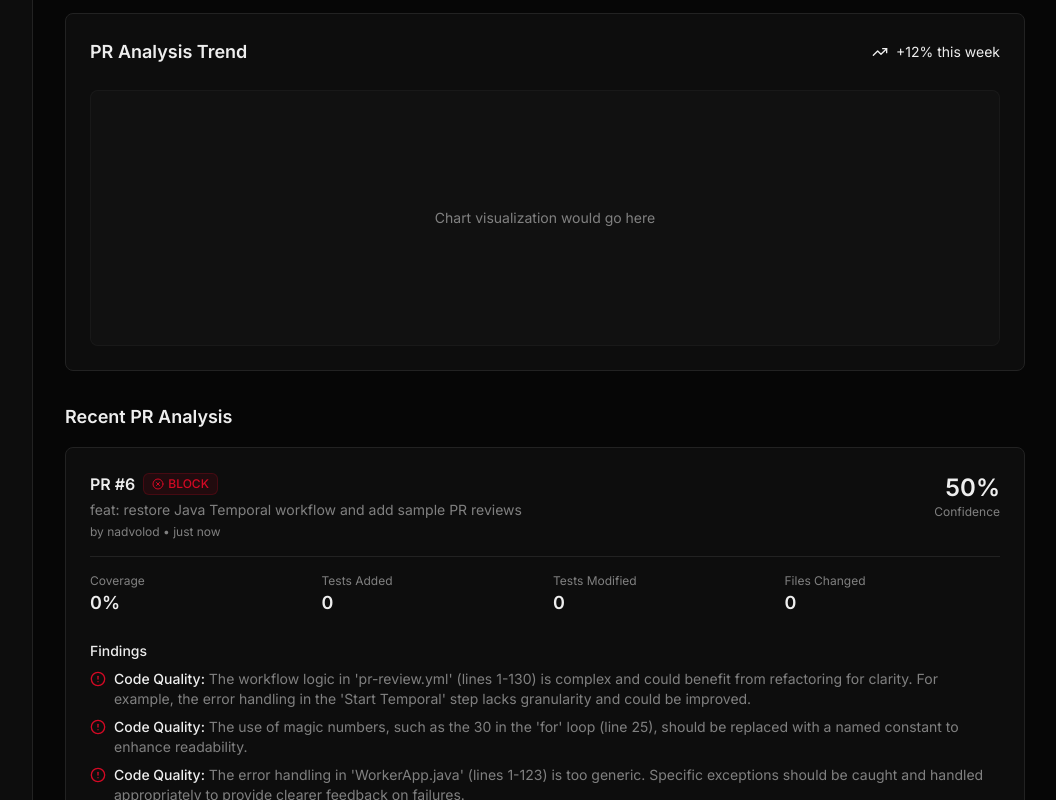
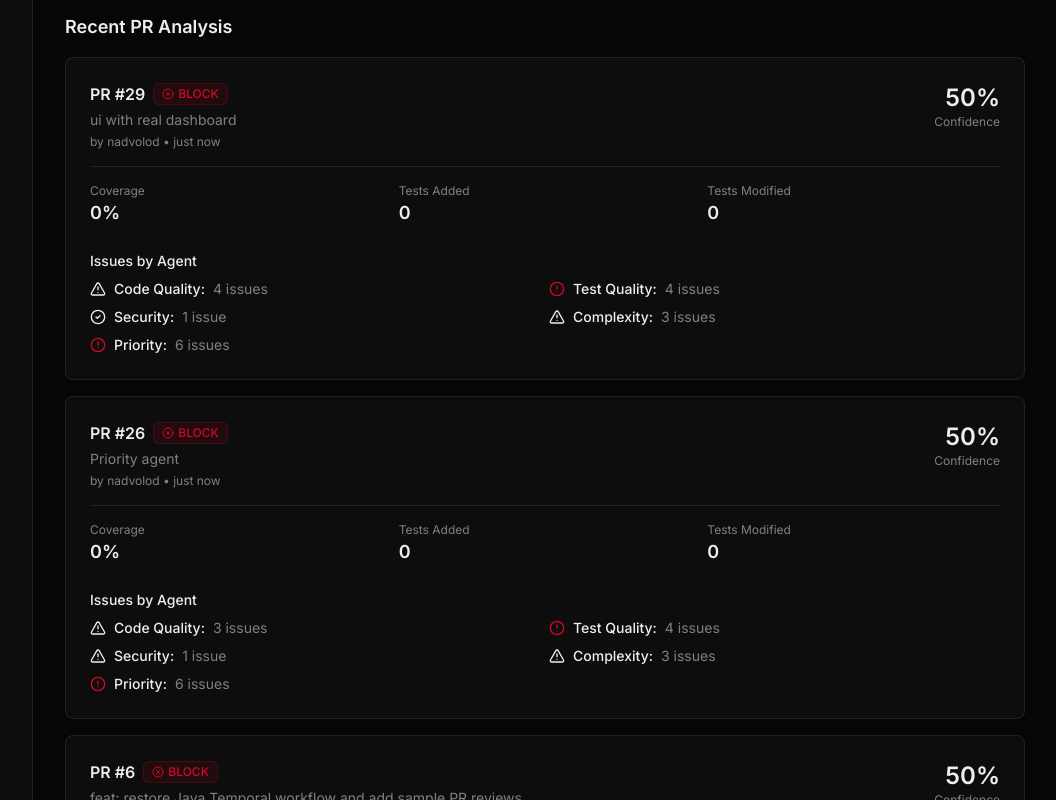
Before and after one commit to nadvolod/ultimate-code-metrics, a Next.js app: page /dashboard in a window 1280 px wide. Shown: the part 340-1140 px from the top of the page, without its empty margins (223-1279 px from the left). Built offline with nearby package versions, Linux system fonts and the light colour scheme.

Commit message:
fix ui bugs related to analytics

```diff
--- a/app/dashboard/page.tsx
+++ b/app/dashboard/page.tsx
@@ -5,7 +5,7 @@ import { MetricCard } from "@/components/metric-card"
 import { ReportPanel } from "@/components/report-panel"
 import { dashboardMetrics, recentReports as mockReports } from "@/lib/mock-data"
 import type { TestReport } from "@/lib/types/review"
-import { TrendingUp, Loader2, RefreshCw } from "lucide-react"
+import { Loader2, RefreshCw } from "lucide-react"
 import type { DashboardMetrics } from "@/app/api/metrics/route"
 
 export default function DashboardPage() {
@@ -138,20 +138,6 @@ export default function DashboardPage() {
         </div>
       </div>
 
-      {/* Chart Placeholder */}
-      <div className="bg-card border border-border rounded-lg p-6 animate-fade-in">
-        <div className="flex items-center justify-between mb-6">
-          <h2 className="text-lg font-semibold text-foreground">PR Analysis Trend</h2>
-          <div className="flex items-center gap-2 text-sm text-success">
-            <TrendingUp size={16} />
-            <span>+12% this week</span>
-          </div>
-        </div>
-        <div className="h-64 flex items-center justify-center bg-muted/30 rounded-lg border border-border/50">
-          <p className="text-muted-foreground text-sm">Chart visualization would go here</p>
-        </div>
-      </div>
-
       {/* Recent Reports */}
       <div>
         <h2 className="text-lg font-semibold text-foreground mb-4">Recent PR Analysis</h2>
--- a/components/report-panel.tsx
+++ b/components/report-panel.tsx
@@ -1,5 +1,5 @@
 import { StatusBadge } from "./status-badge"
-import { AlertCircle, CheckCircle2, AlertTriangle } from "lucide-react"
+import { AlertCircle, CheckCircle2, AlertTriangle, ExternalLink } from "lucide-react"
 
 interface ReportPanelProps {
   prNumber: number
@@ -39,6 +39,12 @@ export function ReportPanel({
     low: { icon: CheckCircle2, color: "text-success" },
   }
 
+  // Build GitHub PR URL if repo config is available
+  const githubUrl =
+    process.env.NEXT_PUBLIC_GITHUB_REPO_OWNER && process.env.NEXT_PUBLIC_GITHUB_REPO_NAME
+      ? `https://github.com/${process.env.NEXT_PUBLIC_GITHUB_REPO_OWNER}/${process.env.NEXT_PUBLIC_GITHUB_REPO_NAME}/pull/${prNumber}`
+      : null
+
   return (
     <div
       className="bg-card border border-border rounded-lg p-6 space-y-4 hover:border-primary/30 transition-all duration-300 hover:shadow-lg hover:shadow-primary/5 animate-scale-in"
@@ -47,7 +53,19 @@ export function ReportPanel({
       <div className="flex items-start justify-between">
         <div className="space-y-1">
           <div className="flex items-center gap-2">
-            <h3 className="font-semibold text-foreground">PR #{prNumber}</h3>
+            {githubUrl ? (
+              <a
+                href={githubUrl}
+                target="_blank"
+                rel="noopener noreferrer"
+                className="font-semibold text-foreground hover:text-primary transition-colors flex items-center gap-1"
+              >
+                PR #{prNumber}
+                <ExternalLink size={14} className="opacity-70" />
+              </a>
+            ) : (
+              <h3 className="font-semibold text-foreground">PR #{prNumber}</h3>
+            )}
             <StatusBadge status={recommendation} size="sm" />
           </div>
           <p className="text-sm text-muted-foreground">{prTitle}</p>
@@ -61,7 +79,7 @@ export function ReportPanel({
         </div>
       </div>
 
-      <div className="grid grid-cols-4 gap-4 pt-4 border-t border-border">
+      <div className="grid grid-cols-3 gap-4 pt-4 border-t border-border">
         <div>
           <p className="text-xs text-muted-foreground">Coverage</p>
           <p className="text-lg font-semibold text-foreground">{metrics.coverage}%</p>
@@ -74,26 +92,49 @@ export function ReportPanel({
           <p className="text-xs text-muted-foreground">Tests Modified</p>
           <p className="text-lg font-semibold text-foreground">{metrics.testsModified}</p>
         </div>
-        <div>
-          <p className="text-xs text-muted-foreground">Files Changed</p>
-          <p className="text-lg font-semibold text-foreground">{metrics.filesChanged}</p>
-        </div>
       </div>
 
       <div className="space-y-2 pt-2">
-        <p className="text-sm font-medium text-foreground">Findings</p>
-        {findings.map((finding, idx) => {
-          const { icon: Icon, color } = severityConfig[finding.severity]
-          return (
-            <div key={idx} className="flex items-start gap-2 text-sm">
-              <Icon size={16} className={`mt-0.5 flex-shrink-0 ${color}`} />
-              <div>
-                <span className="font-medium text-foreground">{finding.category}:</span>{" "}
-                <span className="text-muted-foreground">{finding.message}</span>
-              </div>
-            </div>
-          )
-        })}
+        <p className="text-sm font-medium text-foreground">Issues by Agent</p>
+        {findings.length > 0 ? (
+          <div className="grid grid-cols-2 gap-2">
+            {Object.entries(
+              findings.reduce(
+                (acc, finding) => {
+                  if (!acc[finding.category]) {
+                    acc[finding.category] = {
+                      count: 0,
+                      severity: finding.severity,
+                    }
+                  }
+                  acc[finding.category].count++
+
+                  // Track highest severity
+                  if (
+                    finding.severity === "high" ||
+                    (finding.severity === "medium" && acc[finding.category].severity === "low")
+                  ) {
+                    acc[finding.category].severity = finding.severity
+                  }
+
+                  return acc
+                },
+                {} as Record<string, { count: number; severity: "high" | "medium" | "low" }>
+              )
+            ).map(([agentName, summary]) => {
+              const { icon: Icon, color } = severityConfig[summary.severity]
+              return (
+                <div key={agentName} className="flex items-center gap-2 text-sm">
+                  <Icon size={16} className={`flex-shrink-0 ${color}`} />
+                  <span className="font-medium text-foreground">{agentName}:</span>
+                  <span className="text-muted-foreground">{summary.count} issue{summary.count !== 1 ? 's' : ''}</span>
+                </div>
+              )
+            })}
+          </div>
+        ) : (
+          <p className="text-sm text-muted-foreground">No issues found</p>
+        )}
       </div>
     </div>
   )
--- a/lib/api/review-transformer.ts
+++ b/lib/api/review-transformer.ts
@@ -159,11 +159,18 @@ export function transformReviewResponse(
 export function transformReviewResponses(
   reviews: Array<{ response: BackendReviewResponse; filename: string }>
 ): TestReport[] {
-  return reviews
-    .map(({ response, filename }) => transformReviewResponse(response, filename))
+  // Transform reviews and pair with raw timestamps for sorting
+  const reportsWithTimestamps = reviews.map(({ response, filename }) => ({
+    report: transformReviewResponse(response, filename),
+    timestamp: response.metadata?.generatedAt || new Date(0).toISOString(),
+  }))
+
+  // Sort by actual timestamp (most recent first)
+  return reportsWithTimestamps
     .sort((a, b) => {
-      // Sort by timestamp, most recent first
-      // Using the original generatedAt for accurate sorting
-      return b.id.localeCompare(a.id)
+      const timeA = new Date(a.timestamp).getTime()
+      const timeB = new Date(b.timestamp).getTime()
+      return timeB - timeA
     })
+    .map(({ report }) => report)
 }
```
Also changed, not shown: 1 other file (tests, documents, lock files or other folders).
